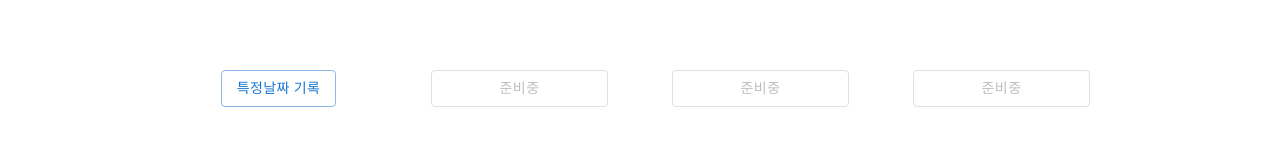
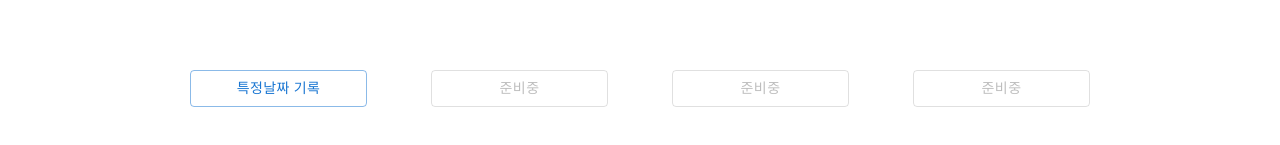
Before and after one commit to wujuno/workout-manager, a React (Create React App) app: page /watch/1 in a window 1280 px wide. Shown: the part 355-500 px from the top of the page. Built offline with nearby package versions, Linux system fonts and the light colour scheme.

Commit message:
Style: Change Watch style

```diff
--- a/src/screens/watch/Watch.tsx
+++ b/src/screens/watch/Watch.tsx
@@ -30,9 +30,9 @@ function Watch() {
       </Helmet>
       <Wrapper>
         <WatchHeader>
-          <Link to="sdate">
-            <Button variant="outlined">특정날짜 기록</Button>
-          </Link>
+          <Button variant="outlined">
+            <Link to="sdate">특정날짜 기록</Link>
+          </Button>
           <Button variant="outlined" disabled>
             <Link to="sdate33">준비중</Link>
           </Button>
```
